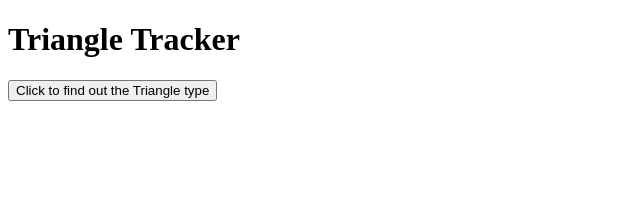
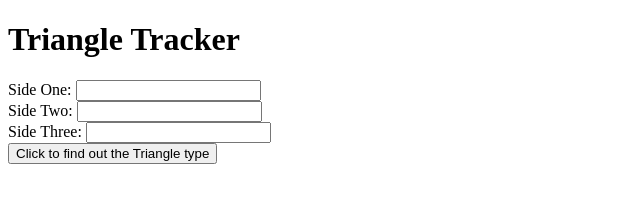
Before and after one commit to kimosop/triangle_tracker, a plain HTML site: page index.html in a window 1280 px wide. Shown: the whole page, without its empty margins (0-640 px from the left). Drawn offline with Linux system fonts and the light colour scheme.

Commit message:
form edits

```diff
--- a/index.html
+++ b/index.html
@@ -7,20 +7,24 @@
   <title>Triangle Tracker Project</title>
 </head>
 <body>
-    <div class="container">
+    <div class="form-container">
         <div class="row">
-          <div class="col-sm-3">
             <h1>Triangle Tracker</h1>
-            <div class="jumbotron">
+            <div class="triangle-form">
                 <form id="triangle">
-                  <div class="form-group">
-
+                  <div class="forms">
+                      <label for="sideOne">Side One:</label>
+                      <input id="sideOne" type="text"><br>
+                      <label for="sideTwo">Side Two:</label>
+                      <input id="sideTwo" type="text"><br>
+                      <label for="sideThree">Side Three:</label>
+                      <input id="sideThree" type="text">
                   </div>
-                  <button type="submit" class="btn btn-sm btn-primary">Click to find out the Triangle type</button>
+                  <button type="submit" class="submit">Click to find out the Triangle type</button>
                 </form>
               </div>
               <p id="result"></p>
-          </div>
+
         </div>
       </div>
 
```
